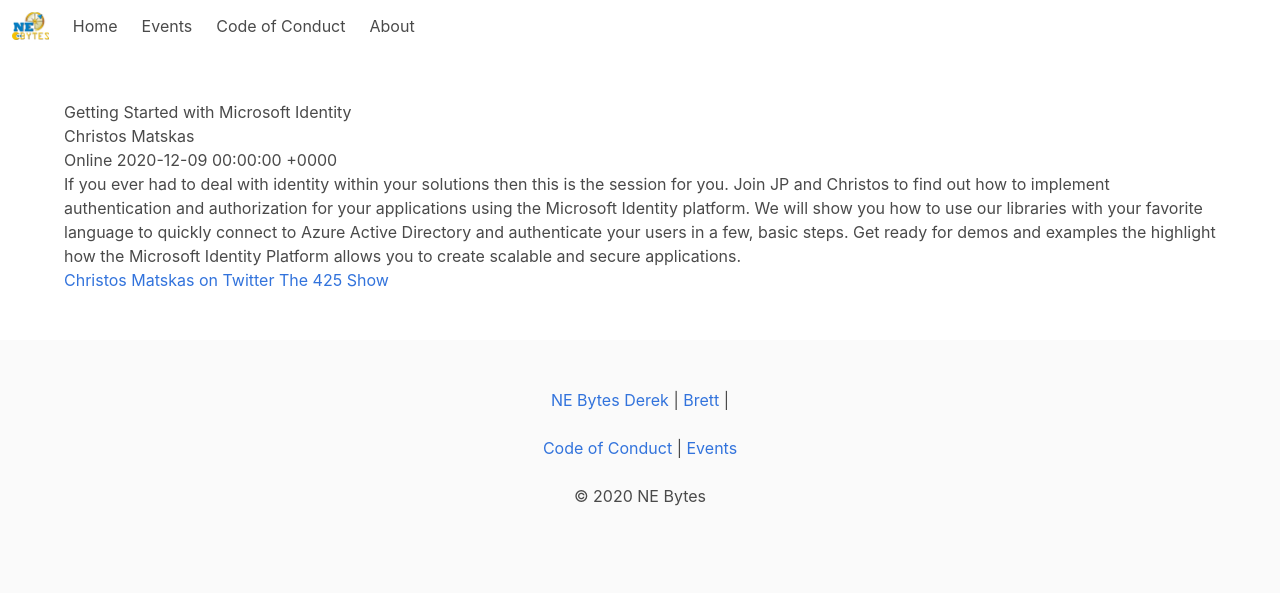
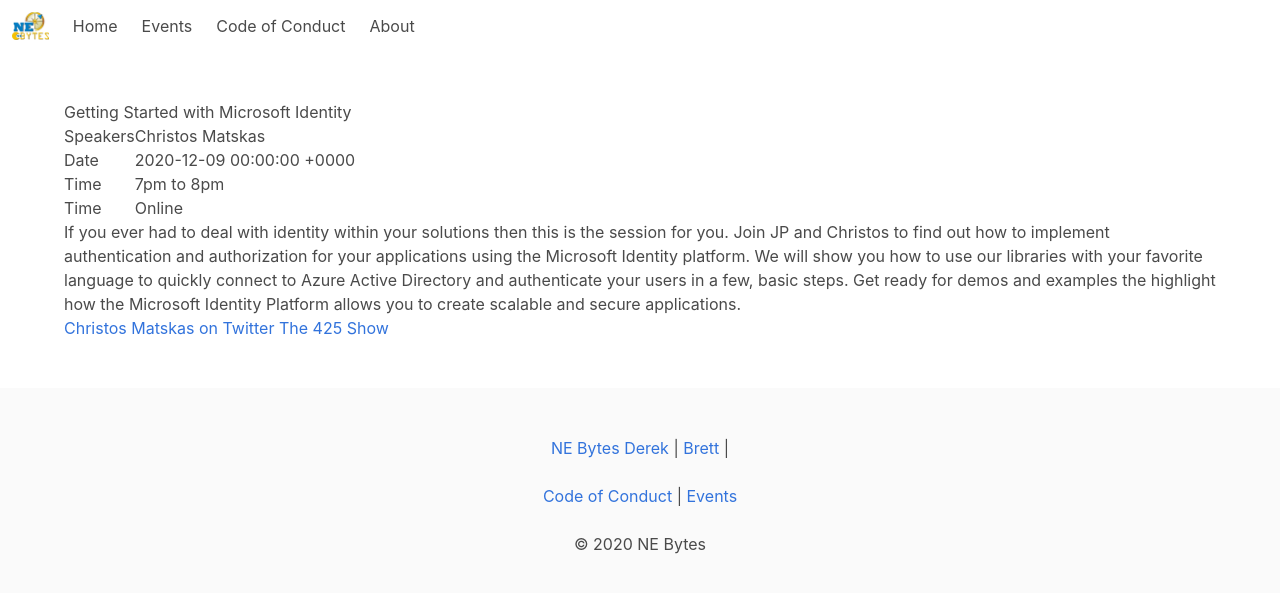
Before and after one commit to ne-bytes/ne-bytes.github.io, a Jekyll site: the page built from _posts/2020-12-09-getting-started-with-microsoft-identity.md, in a window 1280 px wide. Shown: the top 593 px of the page. Built offline with Jekyll 4.4.1, drawn with Linux system fonts in a browser that asks for light colours.

Commit message:
Update 2020-12-09-getting-started-with-microsoft-identity.md

```diff
--- a/_posts/2020-12-09-getting-started-with-microsoft-identity.md
+++ b/_posts/2020-12-09-getting-started-with-microsoft-identity.md
@@ -1,9 +1,11 @@
 ---
-layout: post
+layout: event
 title: Getting Started with Microsoft Identity
+speakers: [ Christos Matskas ]
+date: 9th December 2020
+time: 7pm to 8pm
 location: Online
-date: 9th December 2020
-speakers: [ Christos Matskas ]
+register: https://ti.to/ne-bytes/december-2020-getting-started-with-microsoft-identity
 ---
 If you ever had to deal with identity within your solutions then this is the session for you. Join JP and Christos to find out how to implement authentication and authorization for your applications using the Microsoft Identity platform. We will show you how to use our libraries with your favorite language to quickly connect to Azure Active Directory and authenticate your users in a few, basic steps. Get ready for demos and examples the highlight how the Microsoft Identity Platform allows you to create scalable and secure applications.
 
```
